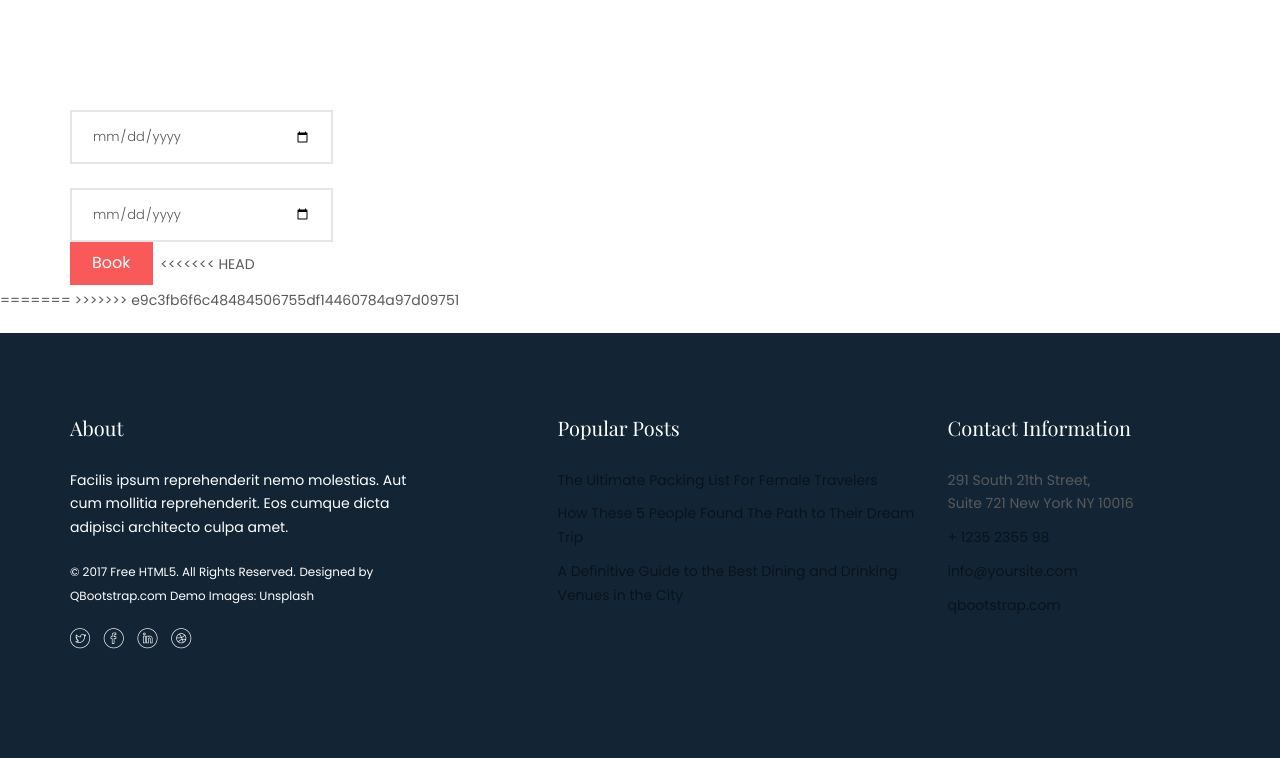
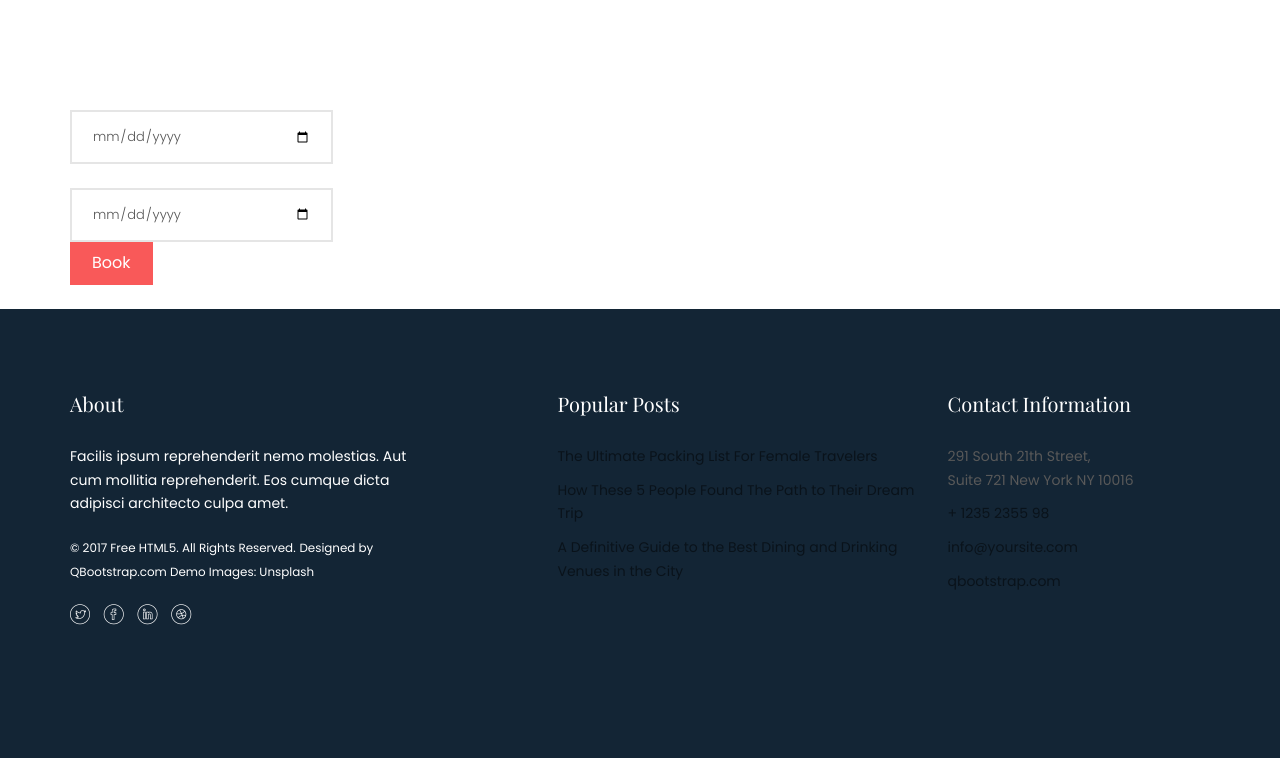
Before and after one commit to NangSinnShweYee/hotel, a Laravel app: page /rooms/1 in a window 1280 px wide; the page is wider, and only the part inside the window is pictured. Shown: the part 108-866 px from the top of that part. After the commit the page ends 843 px from the top of that part, so only its background shows below. Run offline with Laravel 8, Linux system fonts and the light colour scheme; data that the repository does not hold is empty; some web fonts are replaced.

Commit message:
Update roomdetail.blade.php

```diff
--- a/resources/views/frontend/roomdetail.blade.php
+++ b/resources/views/frontend/roomdetail.blade.php
@@ -32,13 +32,7 @@
                 </div>
             </div>
             <input type="submit" name="submit" id="submit" value="Book" class="btn btn-primary">
-<<<<<<< HEAD
-            </div>
-
-
-=======
         @csrf
->>>>>>> e9c3fb6f6c48484506755df14460784a97d09751
         </form>
     </div>
 
```
